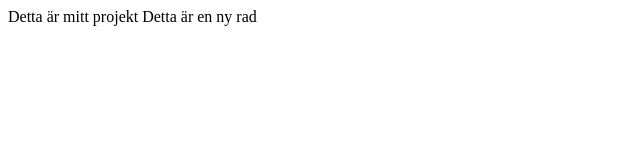
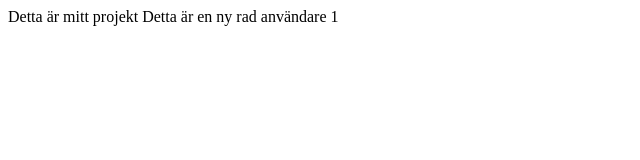
Before and after one commit to KalleNil/kommando-tolken-test, a plain HTML site: page index.html in a window 1280 px wide. Shown: the full height of the page, 0-640 px from the left. Drawn offline with Linux system fonts and the light colour scheme.

Commit message:
användare 1 push

```diff
--- a/index.html
+++ b/index.html
@@ -8,5 +8,7 @@
     Detta är mitt projekt
     Detta är en ny rad
 
+    användare 1
+
   </body>
 </html>
```
